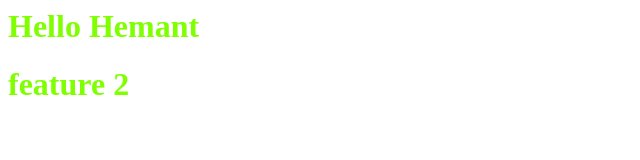
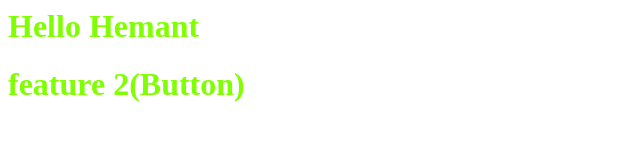
Before and after one commit to HemantDurgaPrasad/localRepo, a plain HTML site: page index.html in a window 1280 px wide. Shown: the whole page, without its empty margins (0-640 px from the left). Drawn offline with Linux system fonts and the light colour scheme.

```diff
--- a/index.html
+++ b/index.html
@@ -1,2 +1,2 @@
 <h1 style="color: chartreuse">Hello Hemant</h1>
-<h1 style="color: chartreuse">feature 2</h1>
+<h1 style="color: chartreuse">feature 2(Button)</h1>
```
